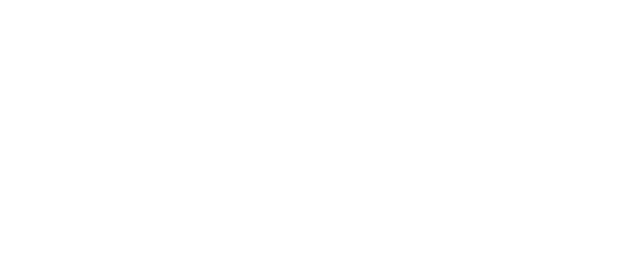
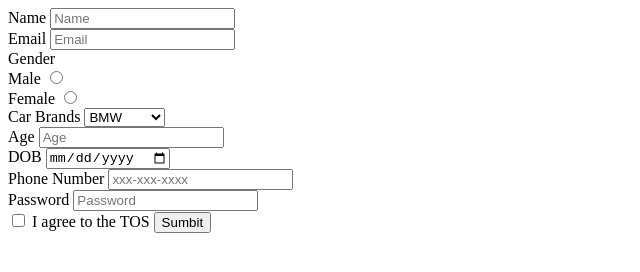
Before and after one commit to acciojob/signup-form-car-deepak-dev1997, a website: page main.html in a window 1280 px wide. Shown: the whole page, without its empty margins (0-640 px from the left). Drawn offline with Linux system fonts and the light colour scheme.

Commit message:
created a submission

```diff
--- a/main.html
+++ b/main.html
@@ -1,16 +1,57 @@
 <!DOCTYPE html>
+<html lang="en">
+<head>
+    <meta charset="UTF-8">
+    <meta http-equiv="X-UA-Compatible" content="IE=edge">
+    <meta name="viewport" content="width=device-width, initial-scale=1.0">
+    <title>Document</title>
+</head>
+<body>
+    <form method="post">
+       <label for="name">Name</label>
+       <input type="text" id="name" placeholder="Name"  required><br>
+       <label for="email">Email</label>
+       <input type="email" id="email" placeholder="Email" required><br>
+       <label for="gender">Gender</label><br>
+       <label for="male">Male</label>
+       <input type="radio" id="gender_m" name="gender" value="male" required><br>
 
-<html>
+       <label for="female">Female</label>
+       <input type="radio" id="gender_m" name="gender" value="female" required><br>
 
-<head>
-	<link rel="stylesheet" href="styles.css">
-</head>
 
-<body>
-	<!-- the entire body must be written by student -->
-    <script type="text/javascript" src="./script.js">
-</script>
+       <label for="car brands">Car Brands</label>
+       <select name="car brands" id="cars">
+        <option value="car brands">BMW</option>
+        <option value="car brands">Audi</option>
+        <option value="car brands">Mercedes</option>
+       </select><br>
 
+       <label for="age">Age</label>
+       <input type="number" id="age"  placeholder="Age" required><br>
+       <label for="dob">DOB</label>
+       <input type="date" id="dob"  required><br>
+       <label for="tel">Phone Number</label>
+       <input type="tel" id="tel"  placeholder="xxx-xxx-xxxx" required><br>
+       <label for="password">Password</label>
+       <input type="password" id="password"  placeholder="Password" required><br>
+
+       <input type="checkbox" id="tos" required>
+       <label for="tos">I agree to the TOS</label>
+
+       <button type="submit" required>Sumbit</button>
+
+
+
+
+
+
+
+
+
+
+
+
+    </form>
 </body>
-
 </html>
```
